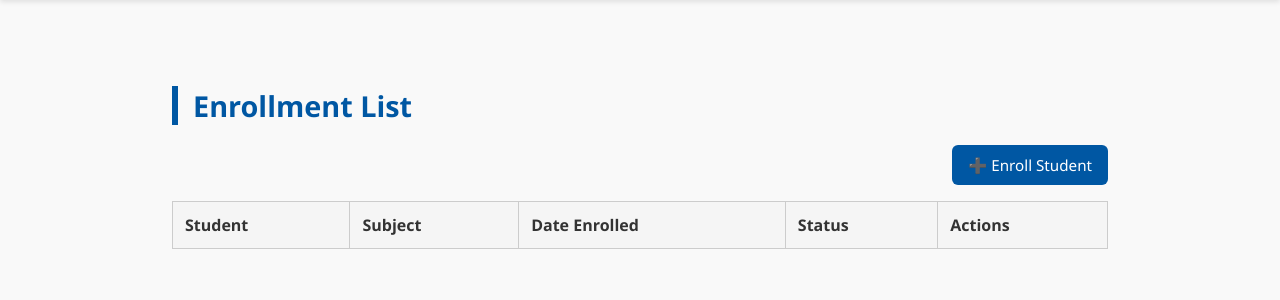
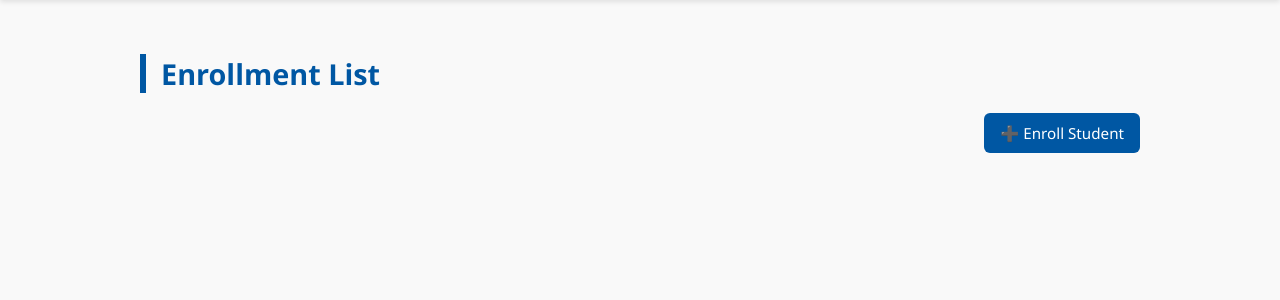
Before and after one commit to Nigler10/Student-Management-System, a Django app: page /enrollments/ in a window 1280 px wide. Shown: the part 115-415 px from the top of the page. Run offline with Django 4.2, Linux system fonts and the light colour scheme; tables that the repository leaves empty hold one stand-in row (values such as "Sample post"); lists and menus that the app fills with data are empty.

Commit message:
Updated enrollment_list

```diff
--- a/Project/app/templates/enrollment/enrollment_create.html
+++ b/Project/app/templates/enrollment/enrollment_create.html
@@ -1,4 +1,5 @@
 {% extends 'app/base.html' %}
+{% load static %}
 
 {% block styles %}
 <link rel="stylesheet" href="{% static 'css/enrollment/enrollment_create.css' %}">
@@ -6,7 +7,7 @@
 
 {% block content %}
 <div class="enrollment-create-container">
-    <h2>Enroll Student</h2>
+    <h2 class="blue">Enroll Student</h2>
     <form id="enrollment-form">
         <div class="form-group">
             <label for="student">Select Student</label>
--- a/Project/app/templates/enrollment/enrollment_list.html
+++ b/Project/app/templates/enrollment/enrollment_list.html
@@ -6,26 +6,14 @@
 {% endblock %}
 
 {% block content %}
-<div class="enrollment-list-container">
-    <h2 class="blue">Enrollment List</h2>
-    <div class="enroll-button-container">
-        <a href="/enrollments/create/" class="btn-enroll">➕ Enroll Student</a>
-    </div>
-    <table id="enrollment-table">
-        <thead>
-            <tr>
-                <th>Student</th>
-                <th>Subject</th>
-                <th>Date Enrolled</th>
-                <th>Status</th>
-                <th>Actions</th>
-            </tr>
-        </thead>
-        <tbody id="enrollment-table-body">
-            <!-- Populated by JS -->
-        </tbody>
-    </table>
+<h2 class="blue">Enrollment List</h2>
+<div class="enroll-button-container">
+    <a href="/enrollments/create/" class="btn-enroll">➕ Enroll Student</a>
 </div>
+
+<ul id="enrollment-list">
+    <!-- JS will populate this -->
+</ul>
 {% endblock %}
 
 {% block scripts %}
--- a/Project/static/css/enrollment/enrollment_list.css
+++ b/Project/static/css/enrollment/enrollment_list.css
@@ -20,24 +20,46 @@
     background-color: #003f7d;
 }
 
-.enrollment-list-container {
-    padding: 2rem;
+#enrollment-list {
+    list-style: none;
+    padding: 0;
+    margin: 0;
 }
 
-#enrollment-table {
-    width: 100%;
-    border-collapse: collapse;
+.enrollment-item {
+    background-color: #ffffff;
+    padding: 20px;
+    margin-bottom: 15px;
+    border-radius: 10px;
+    box-shadow: 0 3px 8px rgba(0, 0, 0, 0.1);
+    transition: transform 0.2s ease, box-shadow 0.2s ease;
+    display: flex;
+    justify-content: space-between;
+    align-items: center;
 }
 
-#enrollment-table th,
-#enrollment-table td {
-    border: 1px solid #ccc;
-    padding: 0.75rem;
-    text-align: left;
+.enrollment-item:hover {
+    transform: scale(1.01);
+    box-shadow: 0 4px 12px rgba(0, 0, 0, 0.15);
+    border-left: 6px solid #0057a3;
 }
 
-#enrollment-table th {
-    background-color: #f5f5f5;
+.enrollment-info {
+    display: flex;
+    flex-direction: column;
+    gap: 4px;
+    font-size: 0.95rem;
+}
+
+.enrollment-actions a {
+    margin-left: 10px;
+    text-decoration: none;
+    font-weight: bold;
+    color: #0057a3;
+}
+
+.enrollment-actions a:hover {
+    color: #003f7d;
 }
 
 .status-active {
@@ -49,3 +71,19 @@
     color: red;
     font-weight: bold;
 }
+
+@media (max-width: 600px) {
+    .enrollment-item {
+        flex-direction: column;
+        align-items: flex-start;
+        gap: 8px;
+    }
+
+    .enroll-button-container {
+        justify-content: center;
+    }
+
+    .enrollment-actions {
+        margin-top: 8px;
+    }
+}
--- a/Project/static/js/enrollment/enrollment_list.js
+++ b/Project/static/js/enrollment/enrollment_list.js
@@ -6,31 +6,35 @@ function fetchEnrollments() {
     fetch(`${API_BASE_URL}api/enrollments/`)
         .then(response => response.json())
         .then(data => {
-            const tbody = document.getElementById("enrollment-table-body");
-            tbody.innerHTML = "";
+            const list = document.getElementById("enrollment-list");
+            list.innerHTML = ""; // Clear the list
 
             data.forEach(enrollment => {
-                const row = document.createElement("tr");
+                const item = document.createElement("li");
+                item.classList.add("enrollment-item");
 
                 const student = enrollment.student_display;
                 const subject = enrollment.subject_display;
                 const date = enrollment.date_enrolled;
                 const isActive = enrollment.is_active;
 
-                row.innerHTML = `
-                    <td>${student}</td>
-                    <td>${subject}</td>
-                    <td>${date}</td>
-                    <td class="${isActive ? 'status-active' : 'status-inactive'}">
-                        ${isActive ? 'Active' : 'Inactive'}
-                    </td>
-                    <td>
+                item.innerHTML = `
+                    <div class="enrollment-info">
+                        <div class="enrollment-student"><strong>Student:</strong> ${student}</div>
+                        <div class="enrollment-subject"><strong>Subject:</strong> ${subject}</div>
+                        <div class="enrollment-date"><strong>Date Enrolled:</strong> ${date}</div>
+                        <div class="enrollment-status ${isActive ? 'status-active' : 'status-inactive'}">
+                            ${isActive ? 'Active' : 'Inactive'}
+                        </div>
+                    </div>
+                    <div class="enrollment-actions">
                         <a href="/enrollments/${enrollment.id}/" class="btn-view">View</a>
                         <a href="/enrollments/${enrollment.id}/edit/" class="btn-edit">Edit</a>
-                    </td>
+                    </div>
                 `;
-                tbody.appendChild(row);
+                list.appendChild(item);
             });
+
         })
         .catch(error => {
             console.error("Error fetching enrollments:", error);
```
